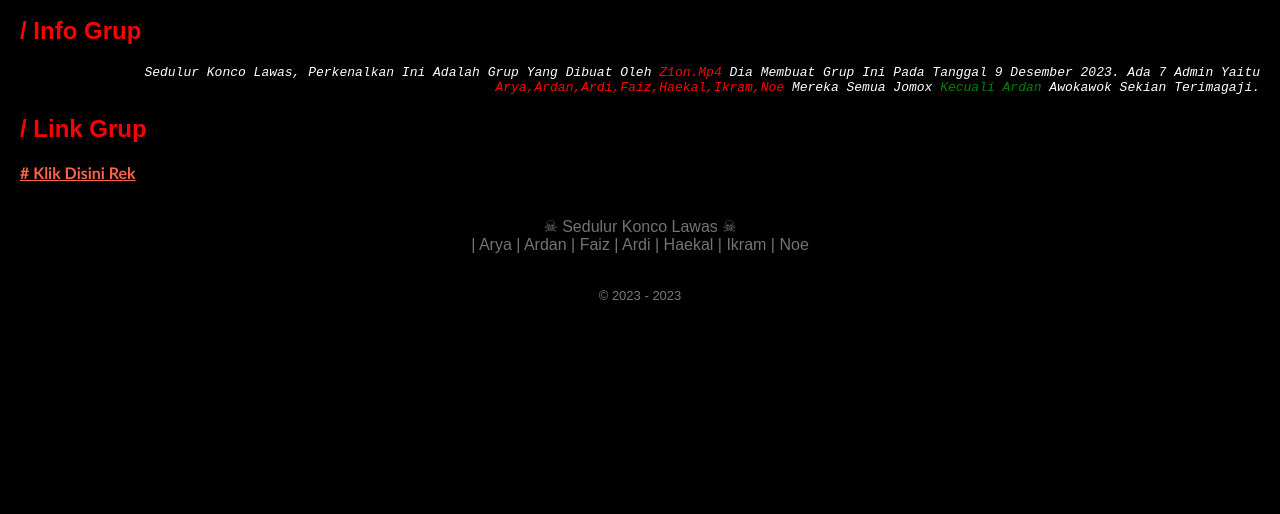
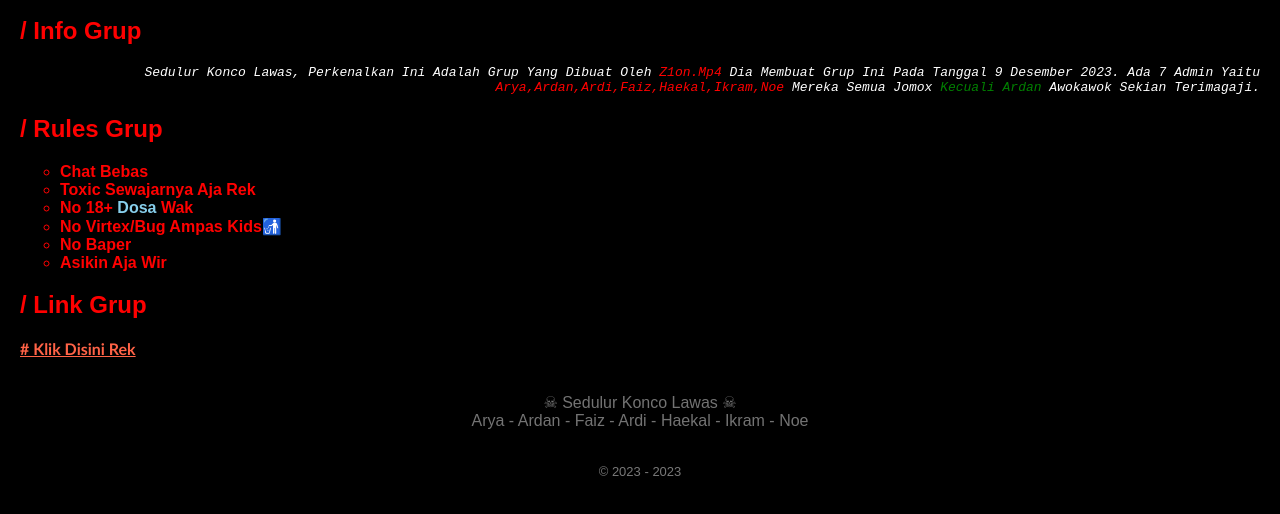
Before and after one commit to Danz1320/skl, a plain HTML site: page index.html in a window 1280 px wide. Shown: the part 216-730 px from the top of the page. Drawn offline with Linux system fonts and the light colour scheme; a web font is replaced by a local one.

Commit message:
Update index.html

```diff
--- a/index.html
+++ b/index.html
@@ -135,13 +135,24 @@
           <h2>/ Info Grup</h2>
           </div>
 <p align="right" class="txt">Sedulur Konco Lawas, Perkenalkan ini adalah grup yang dibuat oleh <span style="color: red;">Z1on.mp4</span> dia membuat grup ini pada tanggal 9 Desember 2023. Ada 7 admin yaitu <span style="color: red;"> Arya,Ardan,Ardi,Faiz,Haekal,Ikram,Noe</span> Mereka semua jomox <span style="color: green;">Kecuali Ardan</span> Awokawok sekian terimagaji.</p>
+<div class="p1">
+  <h2>/ Rules Grup</h2>
+  <ul type="circle">
+    <li>chat bebas</li>
+    <li>toxic sewajarnya aja rek</li>
+    <li>no 18+ <span style="color: skyblue;">dosa</span> wak</li>
+    <li>no virtex/bug ampas kids&#128686;
+    <li>no baper</li>
+    <li>asikin aja wir</li>
+  </ul>
+</div>
           <div class="p1">
           <h2>/ Link Grup</h2>
           <a href="https://chat.whatsapp.com/FlAEg3PdoXOB02MT4NbgLG"># Klik Disini Rek</a>
           </div>
           <br>
           <p class="kerjabagus">&#9760; Sedulur Konco Lawas &#9760;<br>
-| arya | ardan | faiz | ardi | haekal | ikram | Noe</p>
+ arya - ardan - faiz - ardi - haekal - ikram - Noe</p>
          <br>
         <footer>&copy; 2023 - <span id="currentYear"></span></footer>
         <script>
```
